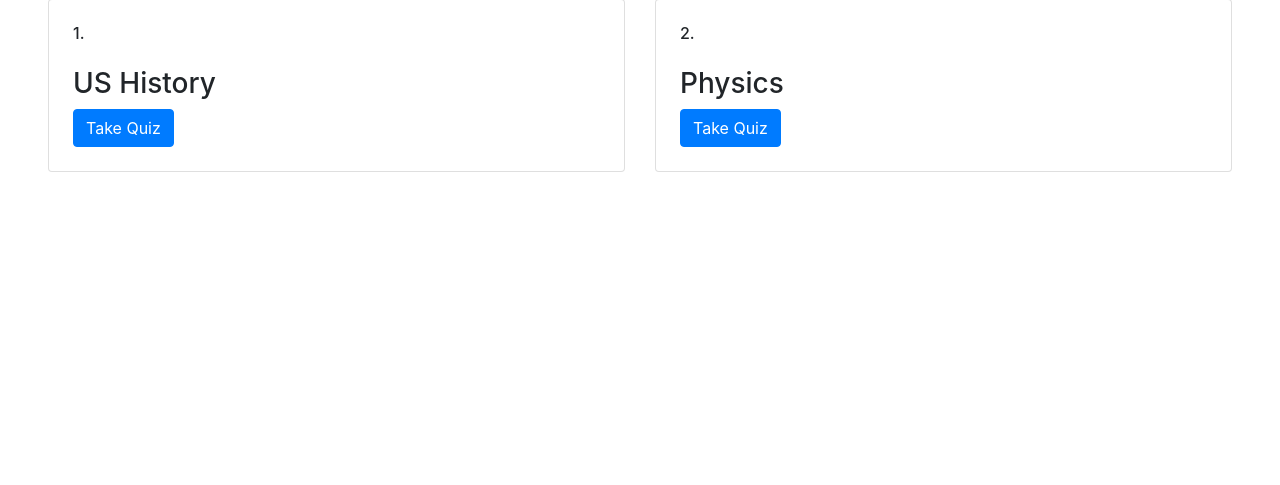
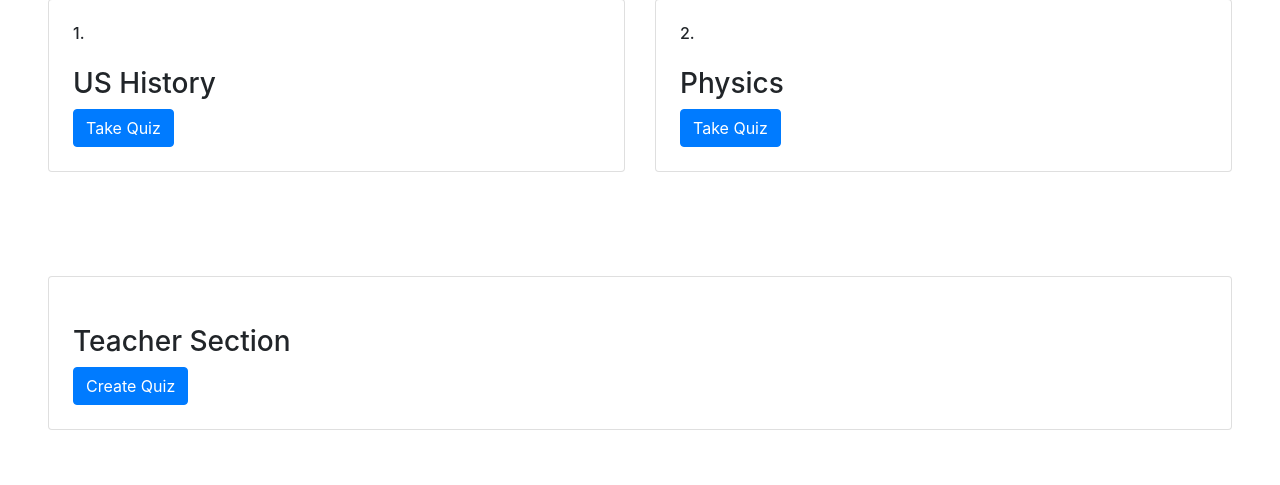
Before and after one commit to crunchmasterdeluxe/quizlette, a Django app: page / in a window 1280 px wide. Shown: the part 220-705 px from the top of the page. Run offline with Django 4.2, Linux system fonts and the light colour scheme; data comes from the database, SQL or seed files in the repository; both versions use the stored data as it was after the commit.

Commit message:
Return score to student and go back to quizzes

```diff
--- a/quizzes/templates/all-quizzes.html
+++ b/quizzes/templates/all-quizzes.html
@@ -18,7 +18,7 @@
                     <div class="mt-4">
                         <h3 class="heading">{{quiz.name}}</h3>
                         <div class ="mt-1">
-                            <a href="/quizzes/take-quiz/{{ quiz.id }}/#">
+                            <a href="/quizzes/take-quiz/{{ quiz.id }}/">
                                 <button class = "btn btn-primary">Take Quiz</button>
                             </a>
                         </div>
@@ -28,6 +28,23 @@
         {% endfor %}
 
         </div>
+        <div class="row p-5">
+            <div class="col-md">
+                <div class="card p-4 mb-2">
+                    <div class="d-flex flex-row allign-items-left">
+                        <h6 class="mb-0"></h6>
+                    </div>
+                    <div class="mt-4">
+                        <h3 class="heading">Teacher Section</h3>
+                        <div class ="mt-1">
+                            <a href="/admin">
+                                <button class = "btn btn-primary">Create Quiz</button>
+                            </a>
+                        </div>
+                    </div>
+                </div>
+            </div>
+        </div>
 
     </body>
 </html>
--- a/quizzes/views.py
+++ b/quizzes/views.py
@@ -26,22 +26,26 @@ class TakeQuiz(generic.ListView):
         return context
 
     def post(self,*args,**kwargs):
-        # context = super().get_context_data(**kwargs)
-        # print(context)
         self.quiz = Quiz.objects.values('id','name').get(pk=self.kwargs.get("question_quiz"))
         questions = Question.objects.filter(quiz__id=self.quiz.get("id")).all()
 
         username = self.request.user
         print(username)
         if self.request.method == "POST":
+            total = 0
+            correct = 0
             for i in questions:
                 answer = self.request.POST.get(f"{i.question_number}_answer")
                 if answer == i.answer:
+                    correct += 1
                     print(i.question_number,"Correct!")
                 else:
                     print(i.question_number,"Wrong")
+                total += 1
+            score = int((correct / total) * 100)
 
-        return HttpResponseRedirect("#")
+        # return HttpResponseRedirect("#")
+        return render(self.request, 'complete.html', {'score': score})
 
 class AllQuizzes(generic.ListView):
     model = Quiz
```
Also changed, not shown: quizzes/templates/complete.html (added, +27 -0 lines), db.sqlite3.
